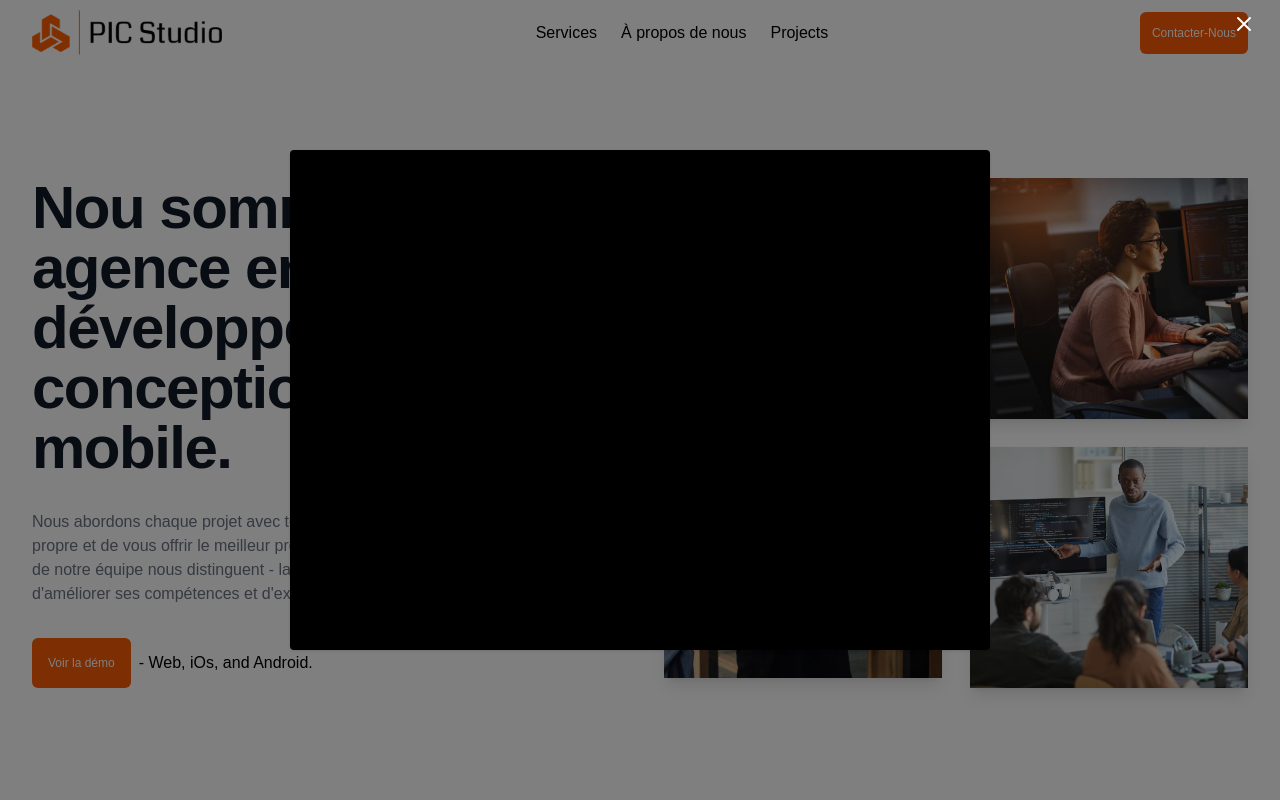
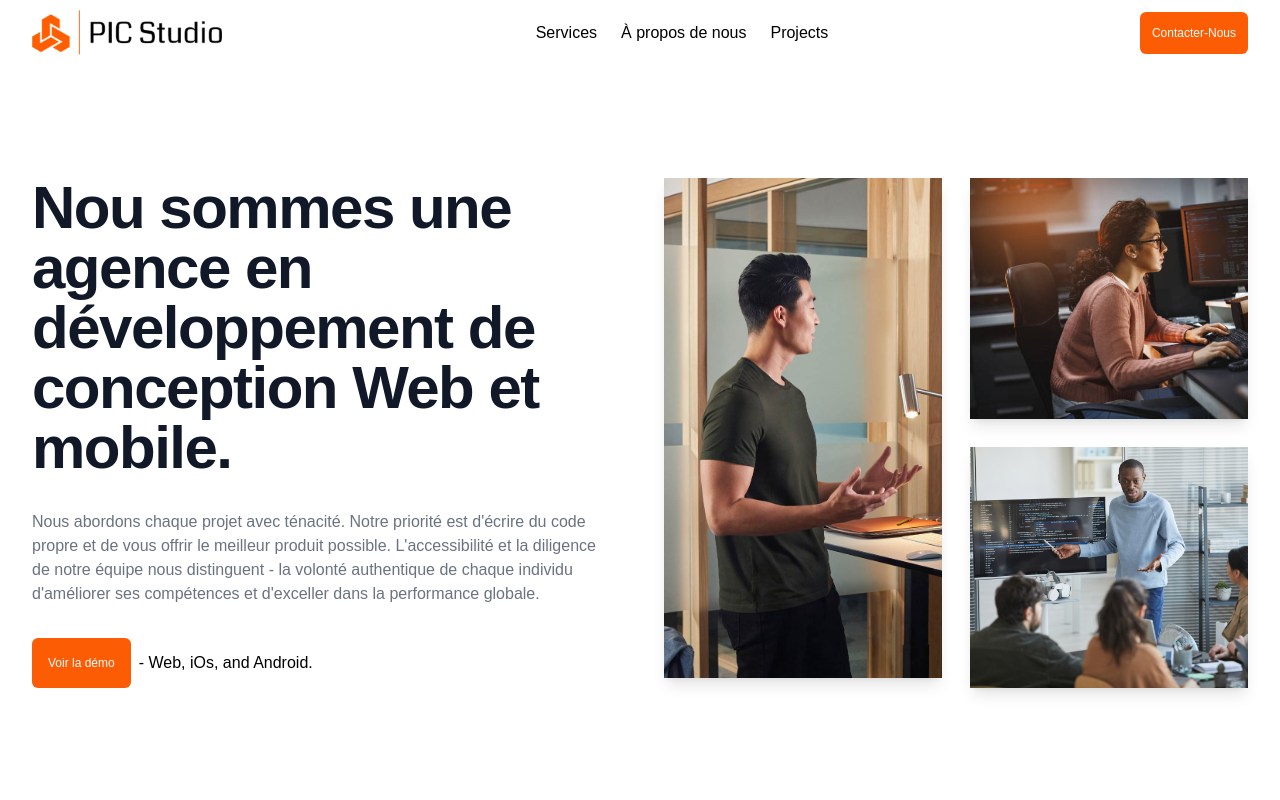
Before and after one commit to PicsouRob/picstudio, a React (Create React App) app: page / in a window 1280 px wide. Shown: the top 800 px of the page. Built offline with nearby package versions, Linux system fonts and the light colour scheme.

Commit message:
Versioning final

```diff
--- a/src/screens/Home.jsx
+++ b/src/screens/Home.jsx
@@ -3,7 +3,7 @@ import Player from '../components/Player';
 
 function Home() {
     const [ isShow, setIsShow ] = useState(false);
-    const [ isPlaying, setIsPlaying ] = useState(true);
+    const [ isPlaying, setIsPlaying ] = useState(false);
 
     return (
         <div className="relative overflow-hidden">
```
